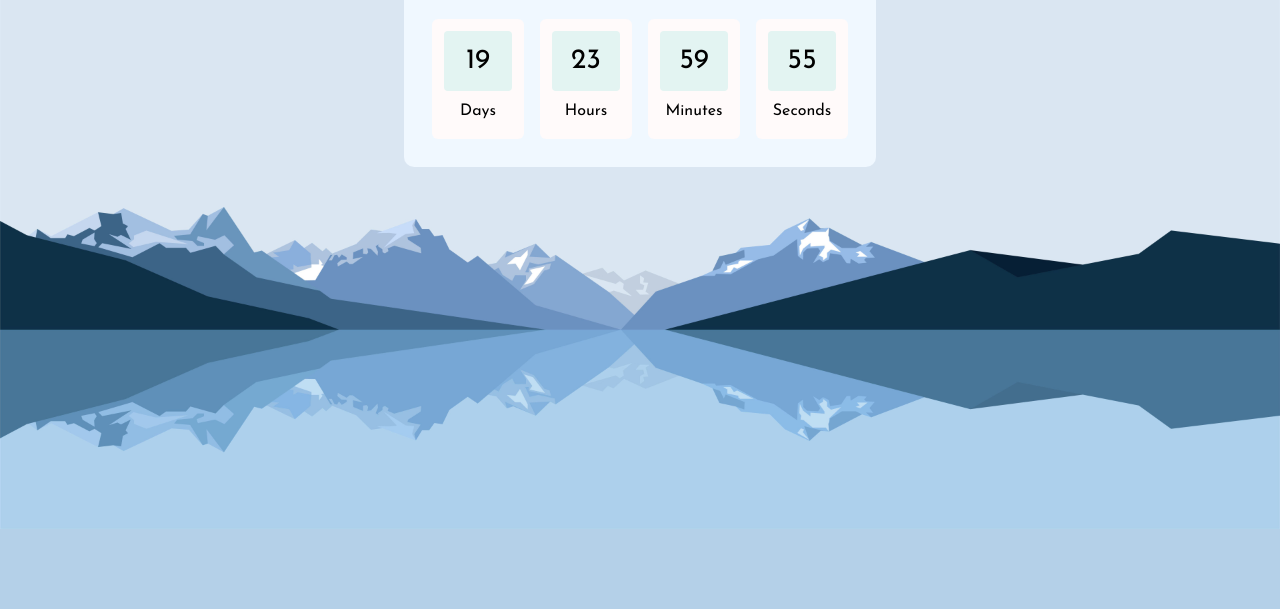
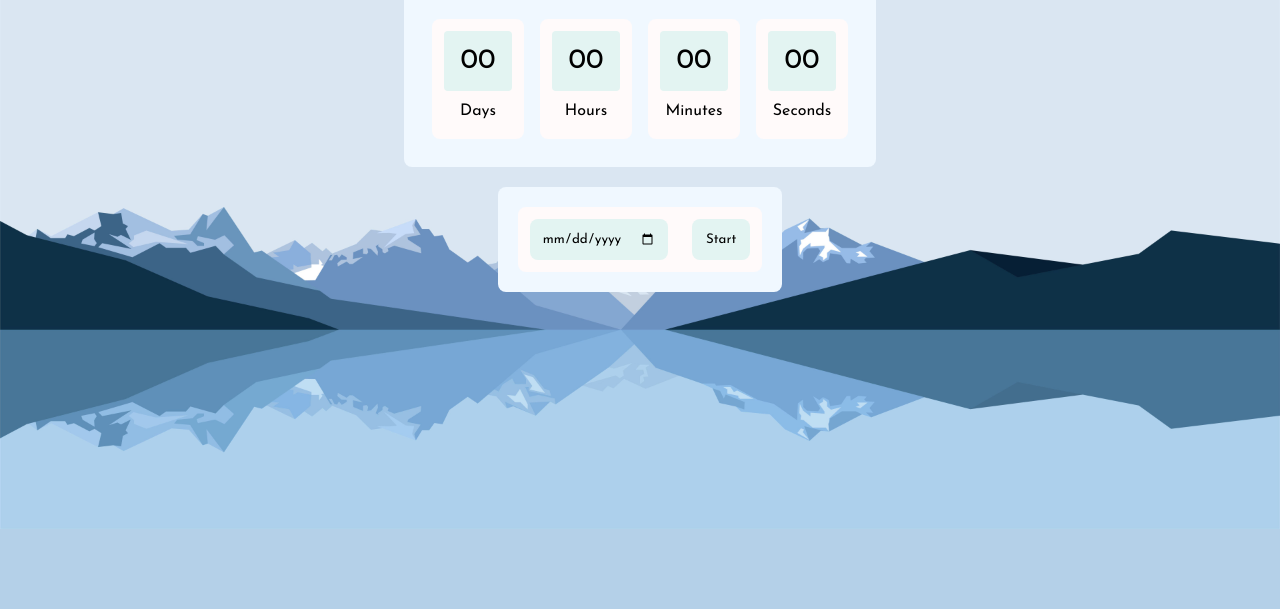
Before and after one commit to Anton-Karpena/countdown_clock, a website built with Parcel: page src/index.html in a window 1280 px wide. Shown: the part 191-800 px from the top of the page. Built offline with nearby package versions, Linux system fonts and the light colour scheme.

Commit message:
Choosing date and manual start button added

```diff
--- a/src/index.html
+++ b/src/index.html
@@ -14,25 +14,33 @@
       <h1 class="clock__header">Countdown Clock</h1>
       <div class="clock__timer" id="clock__timer">
         <div class="clock__block">
-          <div class="clock__div clock--days"></div>
+          <div class="clock__div clock--days">00</div>
           <p class="clock__text">Days</p>
         </div>
 
         <div class="clock__block">
-          <div class="clock__div clock--hours"></div>
+          <div class="clock__div clock--hours">00</div>
           <p class="clock__text">Hours</p>
         </div>
 
         <div class="clock__block">
-          <div class="clock__div clock--minutes"></div>
+          <div class="clock__div clock--minutes">00</div>
           <p class="clock__text">Minutes</p>
         </div>
 
         <div class="clock__block">
-          <div class="clock__div clock--seconds"></div>
+          <div class="clock__div clock--seconds">00</div>
           <p class="clock__text">Seconds</p>
         </div>
       </div>
+    </div>
+    <div class="date">
+      <label class="date__calendar-label" for="date">
+        <input class="date__calendar-input" id="date" type="date">
+      </label>
+      <label class="date__button-label" for="date__button">
+        <input class="date__button-input" id="button" type="button" value="Start">
+      </label>
     </div>
     <script
       defer
--- a/src/index.js
+++ b/src/index.js
@@ -1,42 +1,33 @@
-function getTimeRemaining(endtime) {
-  const total = Date.parse(endtime) - Date.parse(new Date());
-  const seconds = Math.floor((total / 1000) % 60);
-  const minutes = Math.floor((total / 1000 / 60) % 60);
-  const hours = Math.floor((total / (1000 * 60 * 60)) % 24);
-  const days = Math.floor(total / (1000 * 60 * 60 * 24));
+const calendar = document.getElementById('date');
+const button = document.getElementById('button');
+let countDate = null;
 
-  return {
-    total,
-    days,
-    hours,
-    minutes,
-    seconds
-  };
+calendar.addEventListener('input', (event) => {
+  const result = new Date(event.target.value).getTime();
+  countDate = result;
+  countdown();
+})
+
+button.addEventListener('click', () => {
+  setInterval(countdown, 1000);
+})
+
+const countdown = () => {
+  const now = new Date().getTime();
+  const gap = countDate - now;
+
+  const second = 1000;
+  const minute = second * 60;
+  const hour = minute * 60;
+  const day = hour * 24;
+
+  const textDay = Math.floor(gap / day);
+  const textHour = Math.floor((gap % day) / hour);
+  const textMinute = Math.floor((gap % hour) / minute);
+  const textSecond = Math.floor((gap % minute) / second);
+
+  document.querySelector('.clock--days').innerText = textDay;
+  document.querySelector('.clock--hours').innerText = textHour;
+  document.querySelector('.clock--minutes').innerText = textMinute;
+  document.querySelector('.clock--seconds').innerText = textSecond;
 }
-
-function initializeClock(id, endtime) {
-  const clock = document.getElementById(id);
-  const daysDiv = clock.querySelector('.clock--days');
-  const hoursDiv = clock.querySelector('.clock--hours');
-  const minutesDiv = clock.querySelector('.clock--minutes');
-  const secondsDiv = clock.querySelector('.clock--seconds');
-
-  function updateClock() {
-    const t = getTimeRemaining(endtime);
-
-    daysDiv.innerHTML = t.days;
-    hoursDiv.innerHTML = ('0' + t.hours).slice(-2);
-    minutesDiv.innerHTML = ('0' + t.minutes).slice(-2);
-    secondsDiv.innerHTML = ('0' + t.seconds).slice(-2);
-
-    if (t.total <= 0) {
-      clearInterval(timeinterval);
-    }
-  }
-
-  updateClock();
-  const timeinterval = setInterval(updateClock, 1000);
-}
-
-const deadline = new Date(Date.parse(new Date()) + 20 * 24 * 60 * 60 * 1000);
-initializeClock('clock__timer', deadline);
--- a/src/style.scss
+++ b/src/style.scss
@@ -1,12 +1,16 @@
+* {
+  font-family: 'Josefin Sans', sans-serif;
+}
+
 body {
   display: flex;
   justify-content: center;
   align-items: center;
+  flex-direction: column;
   background-image: url(./image/701802.jpg);
   background-size: cover;
   background-repeat: no-repeat;
   background-color: rgb(180, 208, 232);
-  font-family: 'Josefin Sans', sans-serif;
 
   @media (max-width: 768px) {
     background-position: center;
@@ -16,7 +20,7 @@ body {
 .clock {
   margin-top: 10vh;
   padding: 20px;
-  border-radius: 10px;
+  border-radius: 8px;
   background-color: aliceblue;
   text-align: center;
 
@@ -54,7 +58,7 @@ body {
   &__block {
     margin: 8px;
     padding: 12px;
-    border-radius: 6px;
+    border-radius: 8px;
     background: snow;
 
     @media (max-width: 768px) {
@@ -67,7 +71,7 @@ body {
     width: 36px;
     padding: 16px;
     border-radius: 4px;
-    background: rgb(227, 244, 242);
+    background-color: rgb(227, 244, 242);
     font-size: 28px;
 
     @media (max-width: 768px) {
@@ -92,3 +96,66 @@ body {
     }
   }
 }
+
+.date {
+  display: flex;
+  justify-content: center;
+  align-items: stretch;
+  padding: 20px;
+  margin: 20px;
+  background-color: aliceblue;
+  border-radius: 8px;
+
+  &__calendar {
+
+    &-label {
+      background-color: snow;
+      padding: 12px;
+      border-radius: 8px 0 0 8px;
+    }
+
+    &-input {
+      background-color: rgb(227, 244, 242);
+      border: 0;
+      border-radius: 8px;
+      padding: 12px;
+    }
+
+    &-input:hover {
+      background-color: rgb(163, 204, 200);
+      transition: 0.2s;
+      cursor: pointer;
+    }
+
+    &-input:focus {
+      outline: none;
+      background-color: rgb(163, 204, 200);;
+    }
+  }
+
+  &__button {
+
+    &-label {
+      background-color: snow;
+      padding: 12px;
+      border-radius: 0 8px 8px 0;
+    }
+
+    &-input {
+      background-color: rgb(227, 244, 242);
+      border: 0;
+      border-radius: 8px;
+      padding: 14px;
+    }
+
+    &-input:hover {
+      background-color: rgb(163, 204, 200);
+      transition: 0.2s;
+      cursor: pointer;
+    }
+
+    &-input:focus {
+      background-color: rgb(163, 204, 200);
+    }
+  }
+}
```
